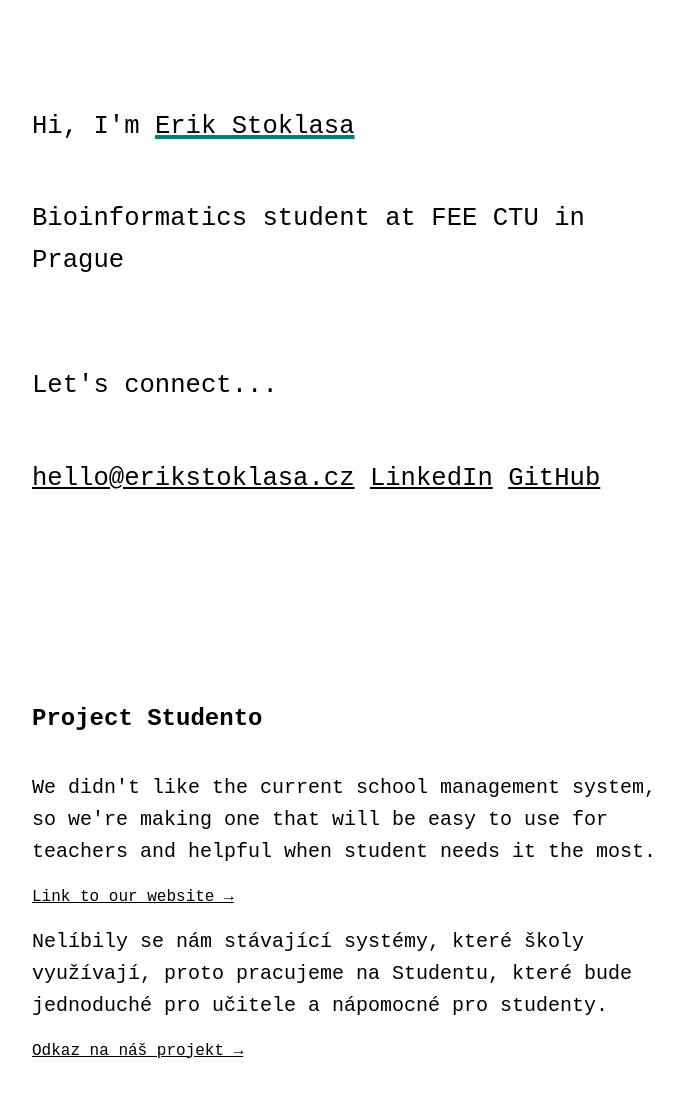
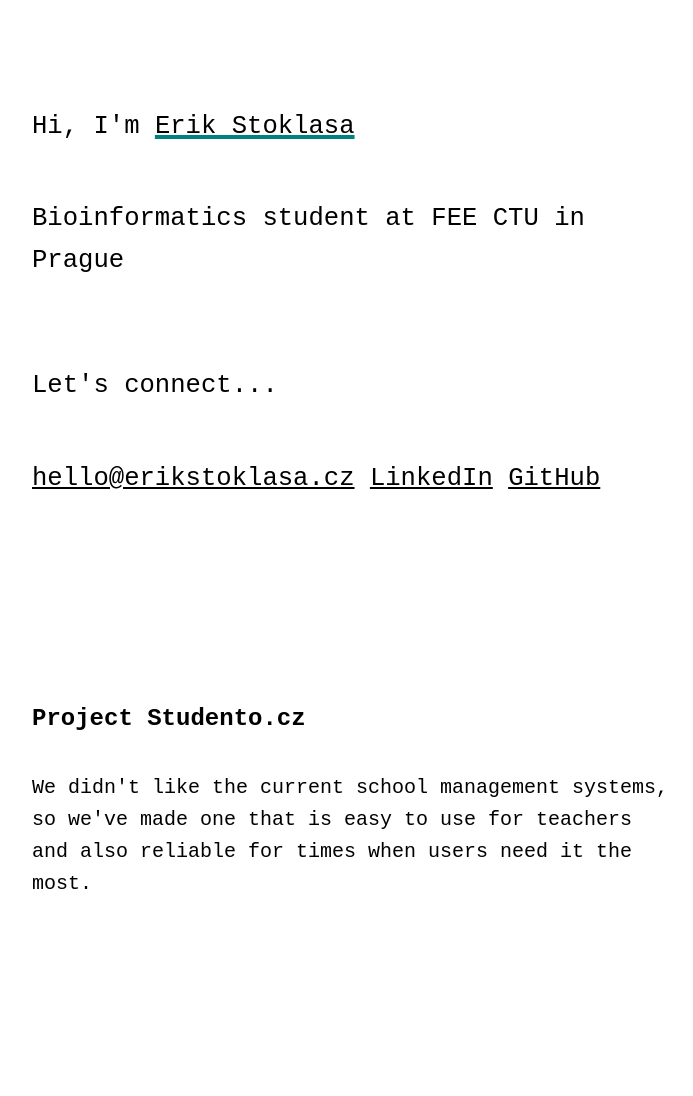
Before and after one commit to erikstoklasa/PersonalWebsite, a plain HTML site: page index.html in a window 1280 px wide. Shown: the whole page, without its empty margins (288-981 px from the left). After the commit the page ends 1000 px from the top, so only its background shows below. Drawn offline with Linux system fonts and the light colour scheme.

Commit message:
Updating text

```diff
--- a/index.html
+++ b/index.html
@@ -30,13 +30,9 @@
     <a href="https://github.com/erikstoklasa">GitHub</a>
   </p>
   <div class="current">
-    <h2>Project Studento</h2>
-    <p>We didn't like the current school management system, so we're making one that will be easy to use for teachers
-      and helpful when student needs it the most.</p>
-    <a href="https://studento.cz" target="_blank">Link to our website &#8594;</a>
-    <p>Nelíbily se nám stávající systémy, které školy využívají, proto pracujeme na Studentu, které bude jednoduché pro
-      učitele a nápomocné pro studenty.</p>
-    <a href="https://studento.cz" target="_blank">Odkaz na náš projekt &#8594;</a>
+    <h2>Project Studento.cz</h2>
+    <p>We didn't like the current school management systems, so we've made one that is easy to use for teachers
+      and also reliable for times when users need it the most.</p>
   </div>
   <script async src="https://www.googletagmanager.com/gtag/js?id=UA-90831300-1"></script>
   <script>
```
